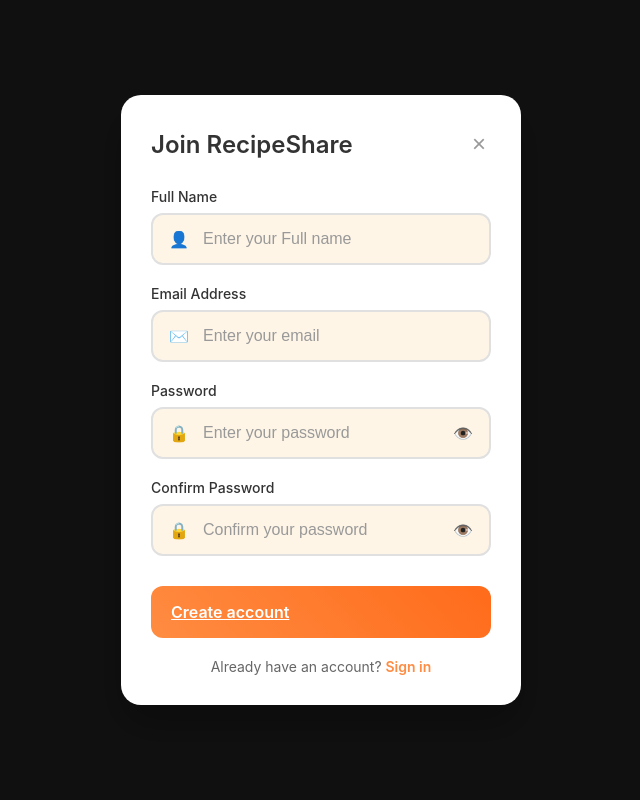
After one commit to fishdips/Recipe-Share, a Django app: page /signup/ in a window 1280 px wide. The commit adds this page. Shown: the whole page, without its empty margins (319-959 px from the left). Run offline with Django 5.2, Linux system fonts and the light colour scheme.

Commit message:
Sign up but not finish

```diff
--- /dev/null
+++ b/recipe_share/recipe/static/css/signup_style.css
@@ -0,0 +1,242 @@
+* {
+    margin: 0;
+    padding: 0;
+    box-sizing: border-box;
+}
+
+body {
+    font-family: -apple-system, BlinkMacSystemFont, 'Segoe UI', Roboto, Oxygen, Ubuntu, Cantarell, sans-serif;
+    background-color: #2a2a2a;
+    height: 100vh;
+    overflow: hidden;
+}
+
+.overlay {
+    position: fixed;
+    top: 0;
+    left: 0;
+    width: 100%;
+    height: 100%;
+    background-color: rgba(0, 0, 0, 0.6);
+    display: flex;
+    justify-content: center;
+    align-items: center;
+    backdrop-filter: blur(5px);
+}
+
+.modal {
+    background: #ffffff;
+    border-radius: 20px;
+    padding: 30px;
+    width: 400px;
+    max-width: 90%;
+    box-shadow: 0 20px 40px rgba(0, 0, 0, 0.3);
+    position: relative;
+    animation: slideIn 0.3s ease-out;
+}
+
+@keyframes slideIn {
+    from {
+        transform: translateY(-30px);
+        opacity: 0;
+    }
+    to {
+        transform: translateY(0);
+        opacity: 1;
+    }
+}
+
+.modal-header {
+    display: flex;
+    justify-content: space-between;
+    align-items: center;
+    margin-bottom: 25px;
+}
+
+.modal-header h2 {
+    font-size: 24px;
+    font-weight: 600;
+    color: #333;
+}
+
+.close-btn {
+    background: none;
+    border: none;
+    font-size: 24px;
+    color: #999;
+    cursor: pointer;
+    padding: 5px;
+    border-radius: 50%;
+    transition: all 0.2s ease;
+}
+
+.close-btn:hover {
+    background-color: #f5f5f5;
+    color: #666;
+}
+
+.signup-form {
+    display: flex;
+    flex-direction: column;
+    gap: 20px;
+}
+
+.form-group {
+    display: flex;
+    flex-direction: column;
+    gap: 8px;
+}
+
+.form-group label {
+    font-size: 14px;
+    font-weight: 500;
+    color: #333;
+}
+
+.input-wrapper {
+    position: relative;
+    display: flex;
+    align-items: center;
+}
+
+.input-wrapper input {
+    width: 100%;
+    padding: 15px 20px 15px 50px;
+    border: 2px solid #e0e0e0;
+    border-radius: 12px;
+    font-size: 16px;
+    background-color: #fef5e7;
+    transition: all 0.2s ease;
+    outline: none;
+}
+
+.input-wrapper input:focus {
+    border-color: #ff8c42;
+    background-color: #fff;
+    transform: translateY(-1px);
+    box-shadow: 0 4px 12px rgba(255, 140, 66, 0.2);
+}
+
+.input-wrapper input::placeholder {
+    color: #999;
+}
+
+.input-icon {
+    position: absolute;
+    left: 18px;
+    font-size: 16px;
+    z-index: 1;
+}
+
+.toggle-password {
+    position: absolute;
+    right: 18px;
+    cursor: pointer;
+    font-size: 16px;
+    user-select: none;
+    transition: all 0.2s ease;
+}
+
+.toggle-password:hover {
+    transform: scale(1.1);
+}
+
+.error-message {
+    color: #e74c3c;
+    font-size: 12px;
+    margin-top: 5px;
+    display: none;
+}
+
+.error-message.show {
+    display: block;
+    animation: fadeIn 0.3s ease;
+}
+
+@keyframes fadeIn {
+    from {
+        opacity: 0;
+        transform: translateY(-5px);
+    }
+    to {
+        opacity: 1;
+        transform: translateY(0);
+    }
+}
+
+.create-account-btn {
+    background: linear-gradient(45deg, #ff8c42, #ff6b1a);
+    color: white;
+    border: none;
+    padding: 16px 20px;
+    border-radius: 12px;
+    font-size: 16px;
+    font-weight: 600;
+    cursor: pointer;
+    transition: all 0.3s ease;
+    margin-top: 10px;
+}
+
+.create-account-btn:hover {
+    transform: translateY(-2px);
+    box-shadow: 0 8px 20px rgba(255, 140, 66, 0.4);
+    background: linear-gradient(45deg, #ff6b1a, #ff5722);
+}
+
+.create-account-btn:active {
+    transform: translateY(0);
+    box-shadow: 0 4px 10px rgba(255, 140, 66, 0.3);
+}
+
+.signin-link {
+    text-align: center;
+    margin-top: 20px;
+    color: #666;
+    font-size: 14px;
+}
+
+.sign-in {
+    color: #ff8c42;
+    text-decoration: none;
+    font-weight: 600;
+    transition: all 0.2s ease;
+}
+
+.sign-in:hover {
+    color: #ff6b1a;
+    text-decoration: underline;
+}
+
+/* Responsive design */
+@media (max-width: 480px) {
+    .modal {
+        padding: 20px;
+        width: 95%;
+    }
+
+    .input-wrapper input {
+        padding: 12px 15px 12px 40px;
+        font-size: 14px;
+    }
+
+    .input-icon {
+        left: 12px;
+        font-size: 14px;
+    }
+
+    .toggle-password {
+        right: 12px;
+        font-size: 14px;
+    }
+}
+
+/* Input validation states */
+.input-wrapper input.invalid {
+    border-color: #e74c3c;
+    background-color: #fdf2f2;
+}
+
+.input-wrapper input.valid {
+    border-color: #27ae60;
+    background-color: #f0fff4;
+}
--- /dev/null
+++ b/recipe_share/recipe/static/js/signup_script.js
@@ -0,0 +1,255 @@
+// Form validation and functionality
+document.addEventListener('DOMContentLoaded', function() {
+    const form = document.getElementById('signupForm');
+    const emailInput = document.getElementById('email');
+    const passwordInput = document.getElementById('password');
+    const confirmPasswordInput = document.getElementById('confirmPassword');
+    const emailError = document.getElementById('emailError');
+    const passwordError = document.getElementById('passwordError');
+
+    // Email validation on input
+    emailInput.addEventListener('blur', function() {
+        validateEmail();
+    });
+
+    emailInput.addEventListener('input', function() {
+        // Clear error message while typing
+        hideError(emailError);
+        emailInput.classList.remove('invalid', 'valid');
+    });
+
+    // Password validation on input
+    passwordInput.addEventListener('blur', function() {
+        validatePassword();
+        // Also validate password match if confirm password has value
+        if (confirmPasswordInput.value.trim() !== '') {
+            validatePasswordMatch();
+        }
+    });
+
+    passwordInput.addEventListener('input', function() {
+        hideError(passwordError);
+        passwordInput.classList.remove('invalid', 'valid');
+        confirmPasswordInput.classList.remove('invalid', 'valid');
+
+        // If confirm password has value, recheck match
+        if (confirmPasswordInput.value.trim() !== '') {
+            setTimeout(validatePasswordMatch, 100);
+        }
+    });
+
+    // Password confirmation validation
+    confirmPasswordInput.addEventListener('blur', function() {
+        validatePasswordMatch();
+    });
+
+    confirmPasswordInput.addEventListener('input', function() {
+        hideError(passwordError);
+        confirmPasswordInput.classList.remove('invalid', 'valid');
+
+        // Check match in real time
+        if (confirmPasswordInput.value.trim() !== '') {
+            setTimeout(validatePasswordMatch, 100);
+        }
+    });
+
+    // Form submission
+    form.addEventListener('submit', function(e) {
+        e.preventDefault();
+
+        let isValid = true;
+
+        // Validate email
+        if (!validateEmail()) {
+            isValid = false;
+        }
+
+        // Validate password
+        if (!validatePassword()) {
+            isValid = false;
+        }
+
+        // Validate password match
+        if (!validatePasswordMatch()) {
+            isValid = false;
+        }
+
+        // If all validation passes, proceed
+        if (isValid) {
+            showSuccessMessage();
+        } else {
+            // Show general error if validation fails
+            showError(passwordError, 'Please fix the errors above before submitting.');
+        }
+    });
+
+    function validateEmail() {
+        const email = emailInput.value.trim();
+        const emailPattern = /^[^\s@]+@[^\s@]+\.[^\s@]+$/;
+
+        if (!email) {
+            showError(emailError, 'Email is required');
+            emailInput.classList.add('invalid');
+            emailInput.classList.remove('valid');
+            return false;
+        }
+
+        if (!emailPattern.test(email)) {
+            showError(emailError, 'Please enter a valid email address');
+            emailInput.classList.add('invalid');
+            emailInput.classList.remove('valid');
+            return false;
+        }
+
+        if (!email.toLowerCase().endsWith('@cit.edu')) {
+            showError(emailError, 'Email must end with @cit.edu');
+            emailInput.classList.add('invalid');
+            emailInput.classList.remove('valid');
+            return false;
+        }
+
+        hideError(emailError);
+        emailInput.classList.remove('invalid');
+        emailInput.classList.add('valid');
+        return true;
+    }
+
+    function validatePassword() {
+        const password = passwordInput.value;
+
+        if (!password) {
+            showError(passwordError, 'Password is required');
+            passwordInput.classList.add('invalid');
+            passwordInput.classList.remove('valid');
+            return false;
+        }
+
+        if (password.length < 8) {
+            showError(passwordError, 'Password must be at least 8 characters long');
+            passwordInput.classList.add('invalid');
+            passwordInput.classList.remove('valid');
+            return false;
+        }
+
+        hideError(passwordError);
+        passwordInput.classList.remove('invalid');
+        passwordInput.classList.add('valid');
+        return true;
+    }
+
+    function validatePasswordMatch() {
+        const password = passwordInput.value;
+        const confirmPassword = confirmPasswordInput.value;
+
+        // Don't validate if confirm password is empty
+        if (!confirmPassword) {
+            confirmPasswordInput.classList.remove('invalid', 'valid');
+            hideError(passwordError);
+            return true;
+        }
+
+        // First check if main password is valid
+        if (!password || password.length < 8) {
+            showError(passwordError, 'Please enter a valid password first (at least 8 characters)');
+            confirmPasswordInput.classList.add('invalid');
+            confirmPasswordInput.classList.remove('valid');
+            return false;
+        }
+
+        // Check if passwords match
+        if (password !== confirmPassword) {
+            showError(passwordError, 'Passwords do not match');
+            confirmPasswordInput.classList.add('invalid');
+            confirmPasswordInput.classList.remove('valid');
+            return false;
+        }
+
+        // Passwords match and are valid
+        hideError(passwordError);
+        confirmPasswordInput.classList.remove('invalid');
+        confirmPasswordInput.classList.add('valid');
+        return true;
+    }
+
+    function showError(errorElement, message) {
+        errorElement.textContent = message;
+        errorElement.classList.add('show');
+    }
+
+    function hideError(errorElement) {
+        errorElement.classList.remove('show');
+        errorElement.textContent = '';
+    }
+
+    function showSuccessMessage() {
+        const button = document.querySelector('.create-account-btn');
+        const originalText = button.textContent;
+        button.textContent = 'Account Created! Redirecting...';
+        button.style.background = 'linear-gradient(45deg, #27ae60, #2ecc71)';
+        button.disabled = true;
+
+        setTimeout(() => {
+            button.textContent = originalText;
+            button.style.background = 'linear-gradient(45deg, #ff8c42, #ff6b1a)';
+            button.disabled = false;
+        }, 3000);
+    }
+});
+
+// Toggle password visibility function
+function togglePassword(fieldId) {
+    const field = document.getElementById(fieldId);
+    const toggleIcon = field.parentElement.querySelector('.toggle-password');
+
+    if (field.type === 'password') {
+        field.type = 'text';
+        toggleIcon.innerHTML = '&#128064;'; // Eye with strike-through (hide icon)
+    } else {
+        field.type = 'password';
+        toggleIcon.innerHTML = '&#128065;'; // Eye icon (show icon)
+    }
+}
+
+// Close modal function
+function closeModal() {
+    const modal = document.querySelector('.modal');
+    const overlay = document.querySelector('.overlay');
+
+    modal.style.animation = 'slideOut 0.3s ease-out';
+    overlay.style.opacity = '0';
+
+    setTimeout(() => {
+        window.history.back();
+    }, 300);
+}
+
+// Add slide out animation keyframes
+const style = document.createElement('style');
+style.textContent = `
+    @keyframes slideOut {
+        from {
+            transform: translateY(0);
+            opacity: 1;
+        }
+        to {
+            transform: translateY(-30px);
+            opacity: 0;
+        }
+    }
+`;
+document.head.appendChild(style);
+
+// Add escape key functionality
+document.addEventListener('keydown', function(e) {
+    if (e.key === 'Escape') {
+        closeModal();
+    }
+});
+
+// Click outside modal to close
+document.addEventListener('click', function(e) {
+    const overlay = document.querySelector('.overlay');
+    if (overlay && e.target === overlay) {
+        closeModal();
+    }
+});
--- a/recipe_share/recipe/templates/login_page.html
+++ b/recipe_share/recipe/templates/login_page.html
@@ -12,7 +12,7 @@
         <div class="login-modal">
             <div class="modal-header">
                 <h2>Welcome Back</h2>
-                <button class="close-btn" id="closeBtn">&times;</button>
+                <a href="{% url 'landing_page' %}" class="close-btn" id="closeBtn">&times;</a>
             </div>
 
             <form class="login-form" id="loginForm">
@@ -36,7 +36,7 @@
                 <button type="submit" class="sign-in-btn">Sign In</button>
 
                 <p class="signup-link">
-                    Don't have an account? <a href="#" class="signup">Sign up</a>
+                    Don't have an account? <a href="{% url 'signup_page' %}" class="signup">Sign up</a>
                 </p>
             </form>
         </div>
--- /dev/null
+++ b/recipe_share/recipe/templates/signup_page.html
@@ -0,0 +1,65 @@
+{% load static %}
+<!DOCTYPE html>
+<html lang="en">
+<head>
+    <meta charset="UTF-8">
+    <meta name="viewport" content="width=device-width, initial-scale=1.0">
+    <title>Join RecipeShare</title>
+    <link rel="stylesheet" href="{% static 'css/signup_style.css' %}">
+</head>
+<body>
+    <div class="overlay">
+        <div class="modal">
+            <div class="modal-header">
+                <h2>Join RecipeShare</h2>
+                <button class="close-btn" onclick="closeModal()">&times;</button>
+            </div>
+
+            <form id="signupForm" class="signup-form">
+                <div class="form-group">
+                    <label for="fullName">Full Name</label>
+                    <div class="input-wrapper">
+                        <span class="input-icon">👤</span>
+                        <input type="text" id="fullName" name="fullName" placeholder="Enter your Full name" required>
+                    </div>
+                </div>
+
+                <div class="form-group">
+                    <label for="email">Email Address</label>
+                    <div class="input-wrapper">
+                        <span class="input-icon">✉️</span>
+                        <input type="email" id="email" name="email" placeholder="Enter your email" required>
+                    </div>
+                    <div id="emailError" class="error-message"></div>
+                </div>
+
+                <div class="form-group">
+                    <label for="password">Password</label>
+                    <div class="input-wrapper">
+                        <span class="input-icon">🔒</span>
+                        <input type="password" id="password" name="password" placeholder="Enter your password" required>
+                        <span class="toggle-password" onclick="togglePassword('password')">👁️</span>
+                    </div>
+                </div>
+
+                <div class="form-group">
+                    <label for="confirmPassword">Confirm Password</label>
+                    <div class="input-wrapper">
+                        <span class="input-icon">🔒</span>
+                        <input type="password" id="confirmPassword" name="confirmPassword" placeholder="Confirm your password" required>
+                        <span class="toggle-password" onclick="togglePassword('confirmPassword')">👁️</span>
+                    </div>
+                    <div id="passwordError" class="error-message"></div>
+                </div>
+                <a href="{% url 'login_page' %}" class="create-account-btn">Create account</a>
+            </form>
+
+            <div class="signin-link">
+                Already have an account? <a href="{% url 'landing_page' %}" class="sign-in">Sign in</a>
+            </div>
+        </div>
+    </div>
+
+    <script src="{% static 'js/signup_script.js' %}"></script>
+</body>
+</html>
--- a/recipe_share/recipe/urls.py
+++ b/recipe_share/recipe/urls.py
@@ -3,6 +3,7 @@ from . import views
 
 urlpatterns = [
     path('', views.landing_page, name='landing_page'),
-
+    path('login/', views.login_page, name='login_page'),
     path('logout/', views.log_out, name='log_out'),
+    path('signup/', views.signup_page, name='signup_page'),
 ]
--- a/recipe_share/recipe/views.py
+++ b/recipe_share/recipe/views.py
@@ -4,6 +4,12 @@ from django.contrib.auth import logout
 def landing_page(request):
     return render(request, 'landing_page.html')
 
+def login_page(request):
+    return render(request, 'login_page.html')
+
 def log_out(request):
     logout(request)
     return render(request, 'log_out.html')
+
+def signup_page(request):
+    return render(request, 'signup_page.html')
```
